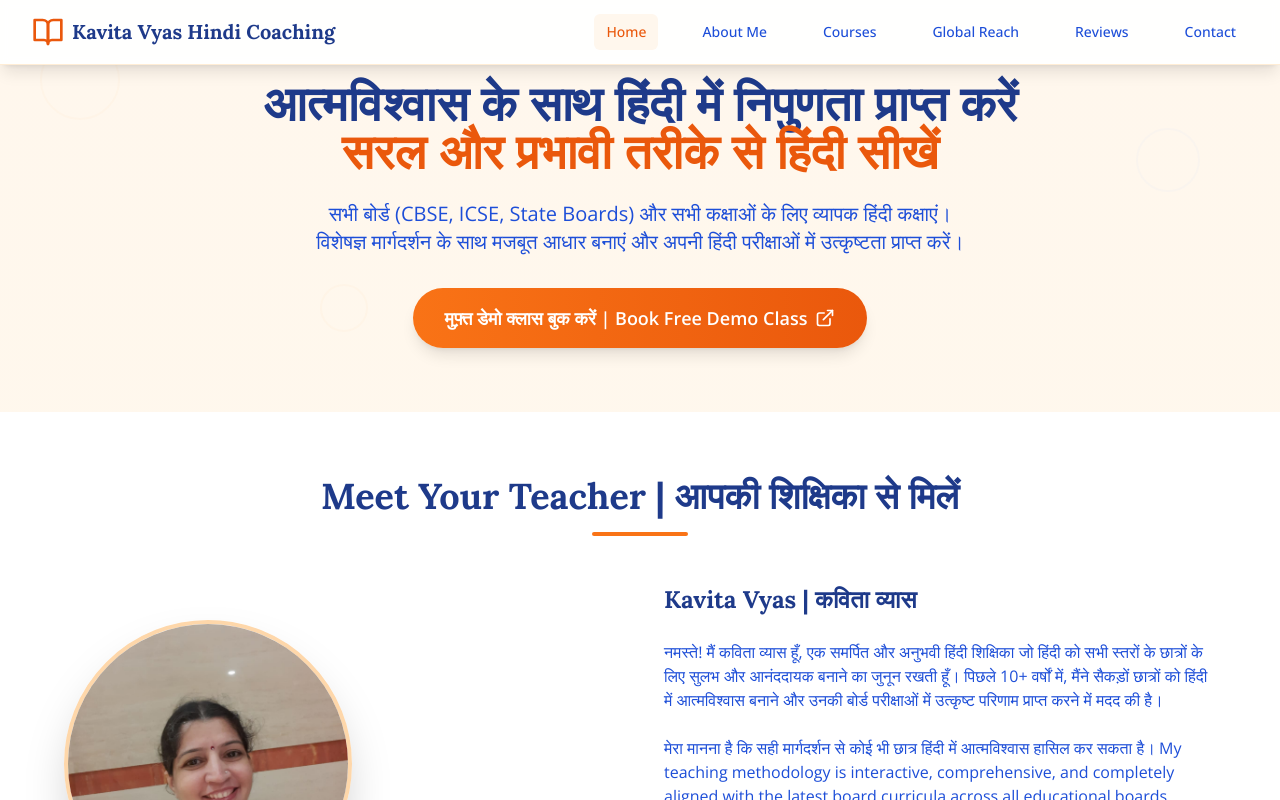
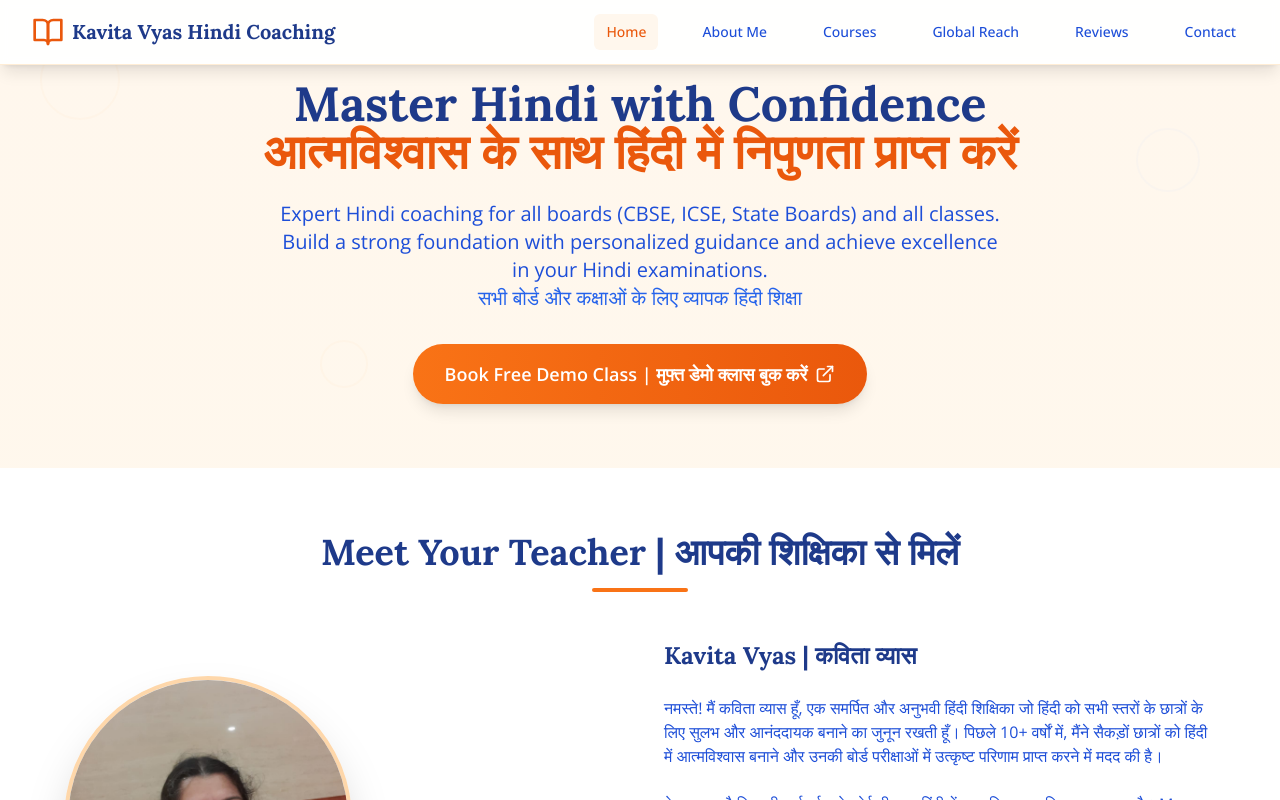
Before and after one commit to kavitavyas01975/kavitavyaswebsite, a React (Vite) app: page / in a window 1280 px wide. Shown: the top 800 px of the page. Built offline with nearby package versions, Linux system fonts and the light colour scheme.

Commit message:
Fix Hero Section Text

```diff
--- a/src/App.tsx
+++ b/src/App.tsx
@@ -161,19 +161,20 @@
         <div className="max-w-6xl mx-auto">
           <div className="text-center max-w-4xl mx-auto">
             <h1 className="text-2xl sm:text-3xl md:text-4xl lg:text-5xl font-bold text-blue-900 mb-4 sm:mb-6 font-['Lora'] leading-tight px-2">
-              आत्मविश्वास के साथ हिंदी में निपुणता प्राप्त करें<br />
-              <span className="text-orange-600">सरल और प्रभावी तरीके से हिंदी सीखें</span>
+              Master Hindi with Confidence<br />
+              <span className="text-orange-600">आत्मविश्वास के साथ हिंदी में निपुणता प्राप्त करें</span>
             </h1>
             <p className="text-sm sm:text-base md:text-lg lg:text-xl text-blue-700 mb-6 sm:mb-8 leading-relaxed max-w-3xl mx-auto px-4">
-              सभी बोर्ड (CBSE, ICSE, State Boards) और सभी कक्षाओं के लिए व्यापक हिंदी कक्षाएं।
+              Expert Hindi coaching for all boards (CBSE, ICSE, State Boards) and all classes.
+              Build a strong foundation with personalized guidance and achieve excellence in your Hindi examinations.
               <br className="hidden sm:block" />
-              विशेषज्ञ मार्गदर्शन के साथ मजबूत आधार बनाएं और अपनी हिंदी परीक्षाओं में उत्कृष्टता प्राप्त करें।
+              <span className="text-blue-600 font-medium">सभी बोर्ड और कक्षाओं के लिए व्यापक हिंदी शिक्षा</span>
             </p>
             <button
               onClick={handleCTAClick}
               className="bg-gradient-to-r from-orange-500 to-orange-600 text-white text-sm sm:text-base lg:text-lg font-semibold px-6 sm:px-8 py-3 sm:py-4 rounded-full hover:from-orange-600 hover:to-orange-700 transform hover:scale-105 transition-all duration-300 shadow-lg hover:shadow-xl inline-flex items-center space-x-2 mx-4"
             >
-              <span>मुफ़्त डेमो क्लास बुक करें | Book Free Demo Class</span>
+              <span>Book Free Demo Class | मुफ़्त डेमो क्लास बुक करें</span>
               <ExternalLink size={16} className="sm:w-5 sm:h-5" />
             </button>
           </div>
```
